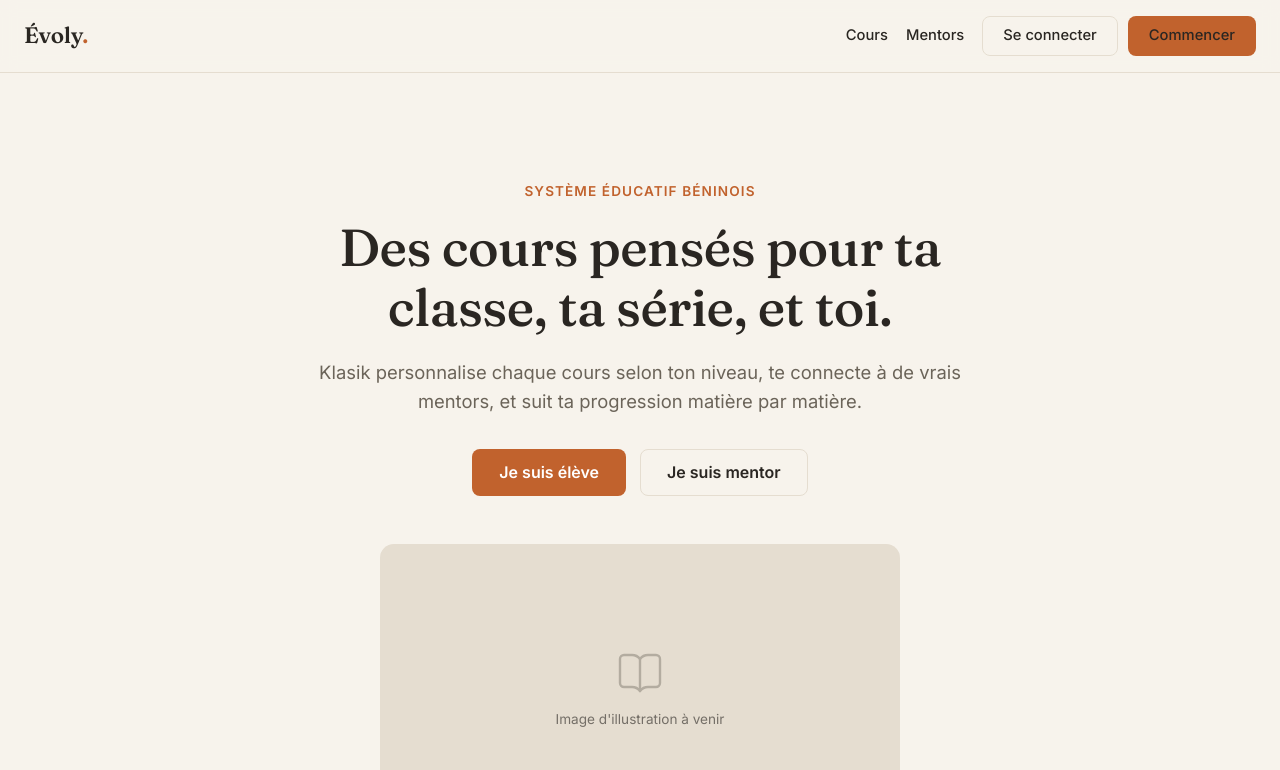
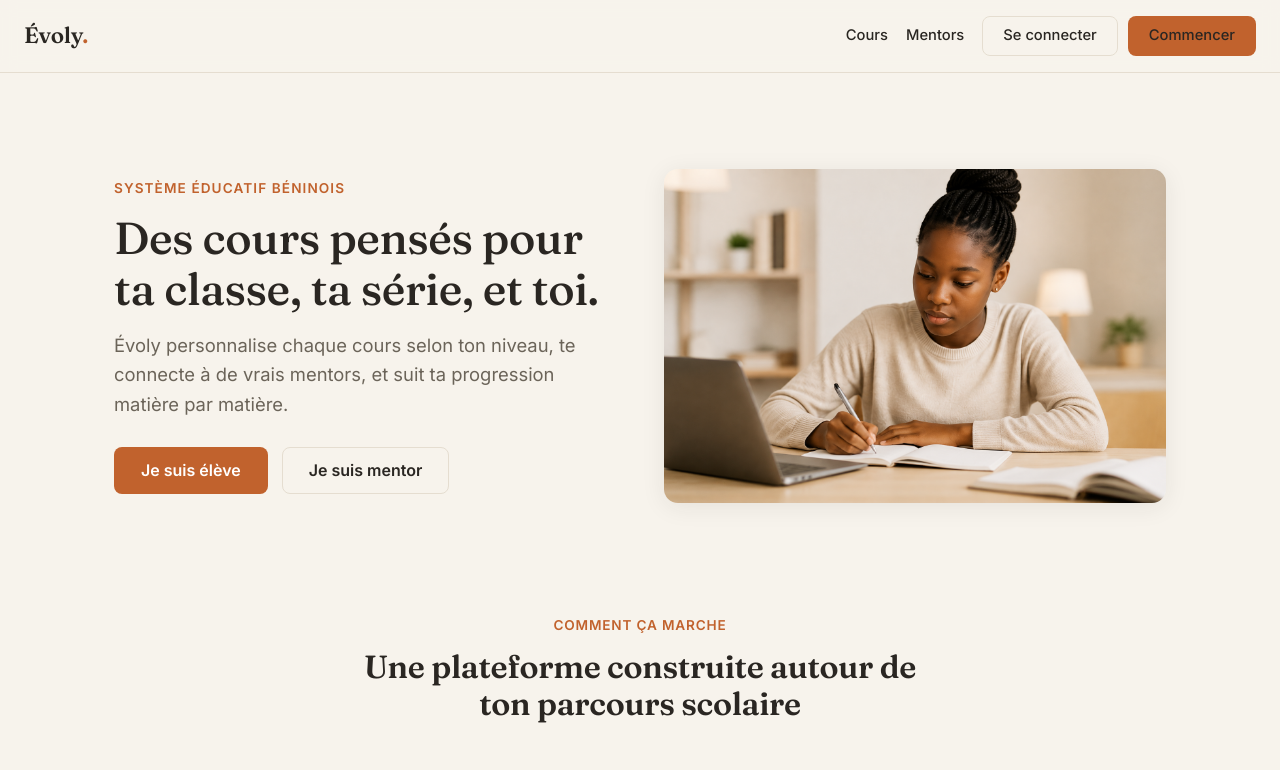
Before and after one commit to Nawal-alao/klasik, a React (Vite) app in the folder frontend/: page / in a window 1280 px wide. Shown: the top 770 px of the page. Built offline with nearby package versions, Linux system fonts and the light colour scheme.

Commit message:
feat: Refactor Home and InscriptionEleve pages for branding update and layout improvements

```diff
--- a/frontend/src/pages/Home.jsx
+++ b/frontend/src/pages/Home.jsx
@@ -32,10 +32,11 @@ export default function Home() {
   return (
     <main className="page-accueil">
       <section className="hero">
+        <div className="hero-texte">
           <p className="eyebrow">Système éducatif béninois</p>
           <h1>Des cours pensés pour ta classe, ta série, et toi.</h1>
           <p className="sous-titre">
-          Klasik personnalise chaque cours selon ton niveau, te connecte à de vrais mentors,
+            Évoly personnalise chaque cours selon ton niveau, te connecte à de vrais mentors,
             et suit ta progression matière par matière.
           </p>
           <div className="hero-actions">
@@ -53,12 +54,10 @@ export default function Home() {
               </>
             )}
           </div>
+        </div>
 
         <div className="hero-illustration">
-          <div className="hero-placeholder">
-            <BookOpen size={48} strokeWidth={1.2} />
-            <p>Image d'illustration à venir</p>
-          </div>
+          <img src="/school.png" alt="Élèves béninois en classe" className="hero-image" />
         </div>
       </section>
 
--- a/frontend/src/pages/InscriptionEleve.jsx
+++ b/frontend/src/pages/InscriptionEleve.jsx
@@ -86,7 +86,7 @@ export default function InscriptionEleve() {
   return (
     <main>
       <div className="conteneur-auth">
-        <p className="eyebrow">Rejoindre Klasik</p>
+        <p className="eyebrow">Rejoindre Évoly</p>
         <h1>Créer mon compte élève</h1>
         <p className="sous-titre">Quelques informations pour personnaliser tes cours dès le départ.</p>
 
--- a/frontend/src/theme.css
+++ b/frontend/src/theme.css
@@ -476,26 +476,50 @@ input:focus, select:focus, textarea:focus {
 .hero-illustration {
   margin-top: 48px;
 }
-.hero-placeholder {
+.hero-image {
   max-width: 520px;
+  width: 100%;
+  display: block;
   margin: 0 auto;
-  aspect-ratio: 16 / 9;
-  background: var(--couleur-bordure);
   border-radius: var(--rayon);
-  display: flex;
-  flex-direction: column;
-  align-items: center;
-  justify-content: center;
-  gap: 12px;
-  color: var(--couleur-texte-doux);
+  box-shadow: var(--ombre);
 }
-.hero-placeholder svg {
-  opacity: 0.4;
-}
-.hero-placeholder p {
-  margin: 0;
-  font-size: 0.85rem;
-  opacity: 0.6;
+
+/* Desktop ≥960px : deux colonnes */
+@media (min-width: 960px) {
+  .hero {
+    display: grid;
+    grid-template-columns: 1fr 1fr;
+    gap: 48px;
+    align-items: center;
+    max-width: none;
+    text-align: left;
+    padding: 48px 0 72px;
+  }
+  .hero-texte {
+    display: flex;
+    flex-direction: column;
+    align-items: flex-start;
+  }
+  .hero .eyebrow { margin-bottom: 12px; }
+  .hero h1 {
+    font-size: clamp(2rem, 3.5vw, 3rem);
+    margin-bottom: 16px;
+  }
+  .hero .sous-titre {
+    margin-bottom: 28px;
+  }
+  .hero-actions { justify-content: flex-start; }
+  .hero-illustration {
+    margin-top: 0;
+  }
+  .hero-image {
+    max-width: none;
+    width: 100%;
+    height: 100%;
+    object-fit: cover;
+    box-shadow: var(--ombre-carte-premium, 0 4px 24px rgba(42, 38, 34, 0.08));
+  }
 }
 
 /* ===========================================================
@@ -1104,7 +1128,7 @@ footer {
   .hero { padding: 32px 0 48px; }
   .hero-actions { flex-direction: column; }
   .hero-actions .btn { width: 100%; }
-  .hero-placeholder { display: none; }
+  .hero-image { max-width: 100%; }
 
   .grille-cartes {
     grid-template-columns: 1fr;
```
Lines whose indentation alone changed are shown as unchanged.
